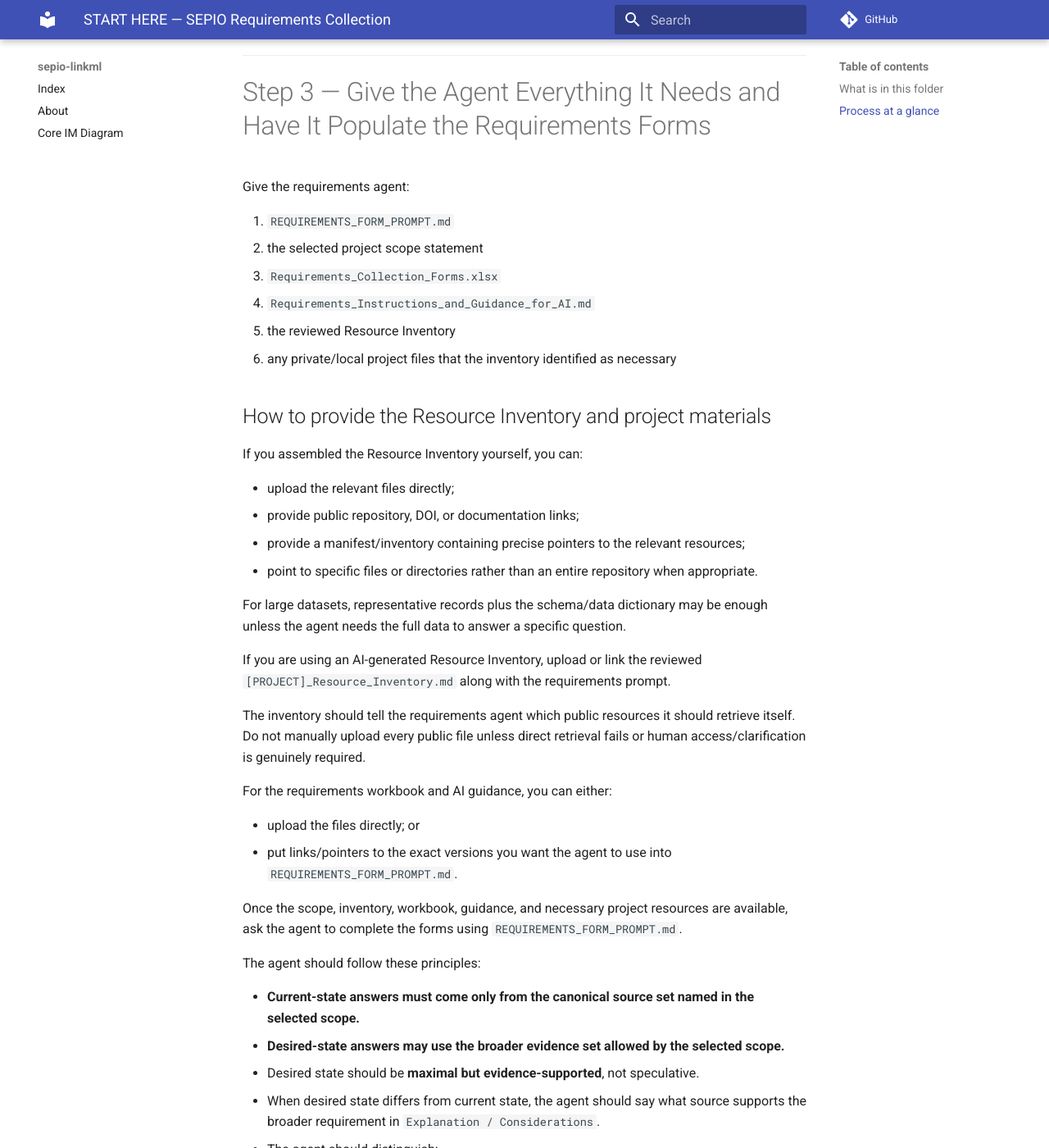
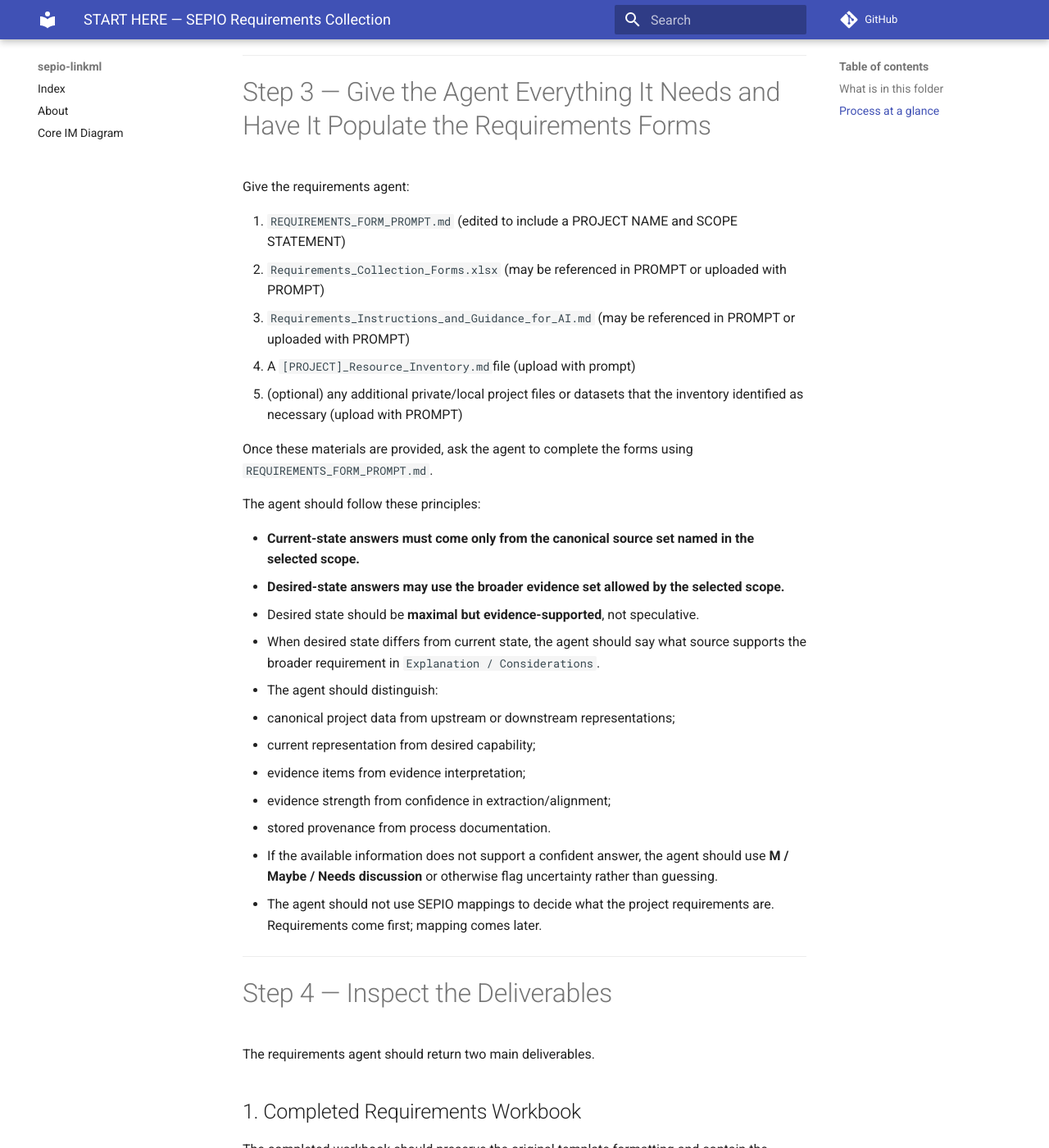
Before and after one commit to sepio-framework/sepio-linkml, an MkDocs documentation site: the page built from docs/requirements-collection/QUICK_START.md, in a window 1280 px wide and 1400 px high, scrolled down 3698 px. Shown: the whole window at 82% size. Built offline with MkDocs 1.6.1 and Material for MkDocs 9.7.7, drawn with Linux system fonts in a browser that asks for light colours; comment, search, counter and statistics services are not loaded.

Commit message:
Update QUICK_START.md

```diff
--- a/docs/requirements-collection/QUICK_START.md
+++ b/docs/requirements-collection/QUICK_START.md
@@ -111,34 +111,13 @@ For detailed instructions, source categories, examples, and inventory structure,
 
 Give the requirements agent:
 
-1. `REQUIREMENTS_FORM_PROMPT.md`
-2. the selected project scope statement
-3. `Requirements_Collection_Forms.xlsx`
-4. `Requirements_Instructions_and_Guidance_for_AI.md`
-5. the reviewed Resource Inventory
-6. any private/local project files that the inventory identified as necessary
+1. `REQUIREMENTS_FORM_PROMPT.md` (edited to include a PROJECT NAME and SCOPE STATEMENT)
+3. `Requirements_Collection_Forms.xlsx` (may be referenced in PROMPT or uploaded with PROMPT)
+4. `Requirements_Instructions_and_Guidance_for_AI.md`  (may be referenced in PROMPT or uploaded with PROMPT)
+5. A `[PROJECT]_Resource_Inventory.md`file (upload with prompt)
+6. (optional) any additional private/local project files or datasets that the inventory identified as necessary (upload with PROMPT)
 
-## How to provide the Resource Inventory and project materials
-
-If you assembled the Resource Inventory yourself, you can:
-
-- upload the relevant files directly;
-- provide public repository, DOI, or documentation links;
-- provide a manifest/inventory containing precise pointers to the relevant resources;
-- point to specific files or directories rather than an entire repository when appropriate.
-
-For large datasets, representative records plus the schema/data dictionary may be enough unless the agent needs the full data to answer a specific question.
-
-If you are using an AI-generated Resource Inventory, upload or link the reviewed `[PROJECT]_Resource_Inventory.md` along with the requirements prompt.
-
-The inventory should tell the requirements agent which public resources it should retrieve itself. Do not manually upload every public file unless direct retrieval fails or human access/clarification is genuinely required.
-
-For the requirements workbook and AI guidance, you can either:
-
-- upload the files directly; or
-- put links/pointers to the exact versions you want the agent to use into `REQUIREMENTS_FORM_PROMPT.md`.
-
-Once the scope, inventory, workbook, guidance, and necessary project resources are available, ask the agent to complete the forms using `REQUIREMENTS_FORM_PROMPT.md`.
+Once these materials are provided, ask the agent to complete the forms using `REQUIREMENTS_FORM_PROMPT.md`.
 
 The agent should follow these principles:
 
```
